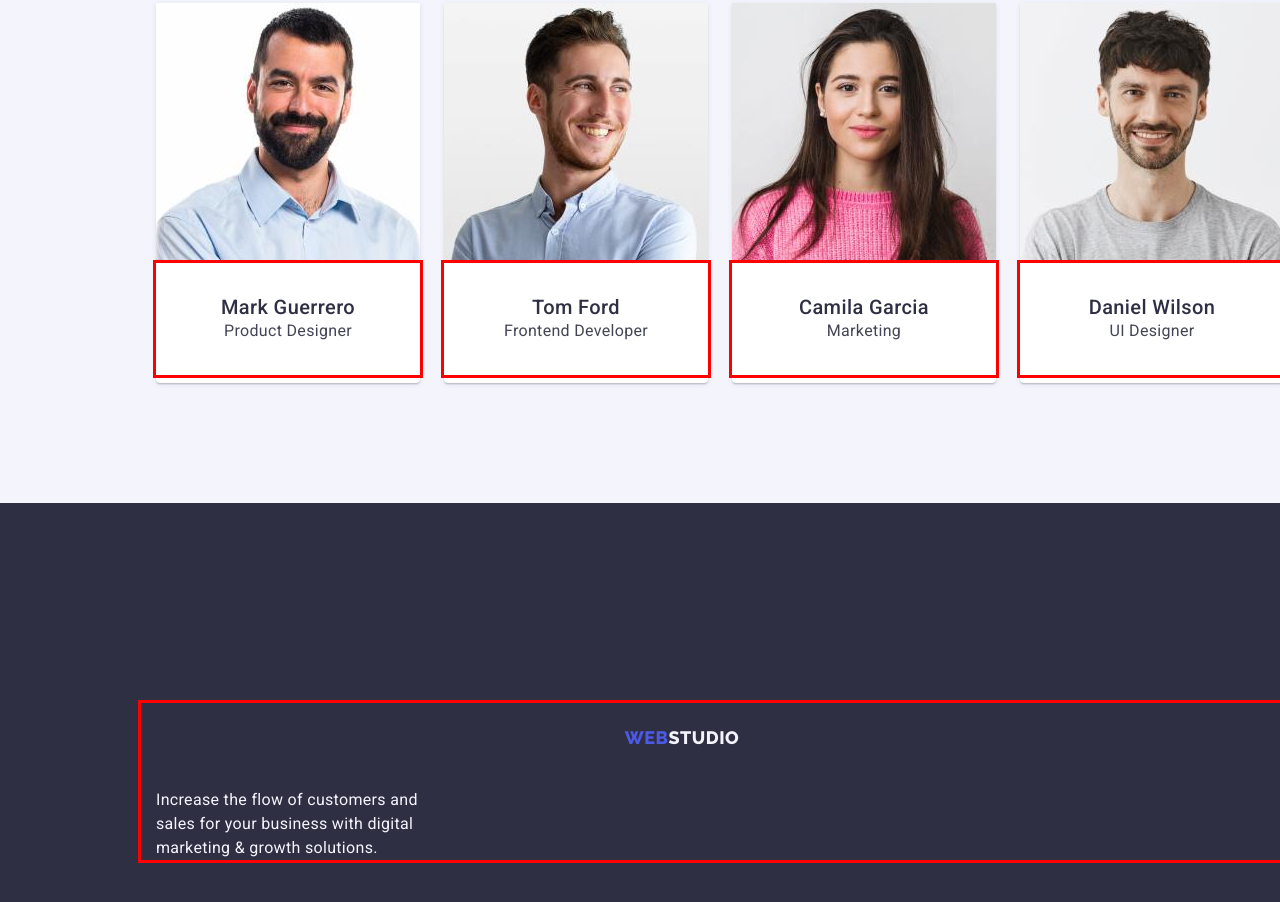
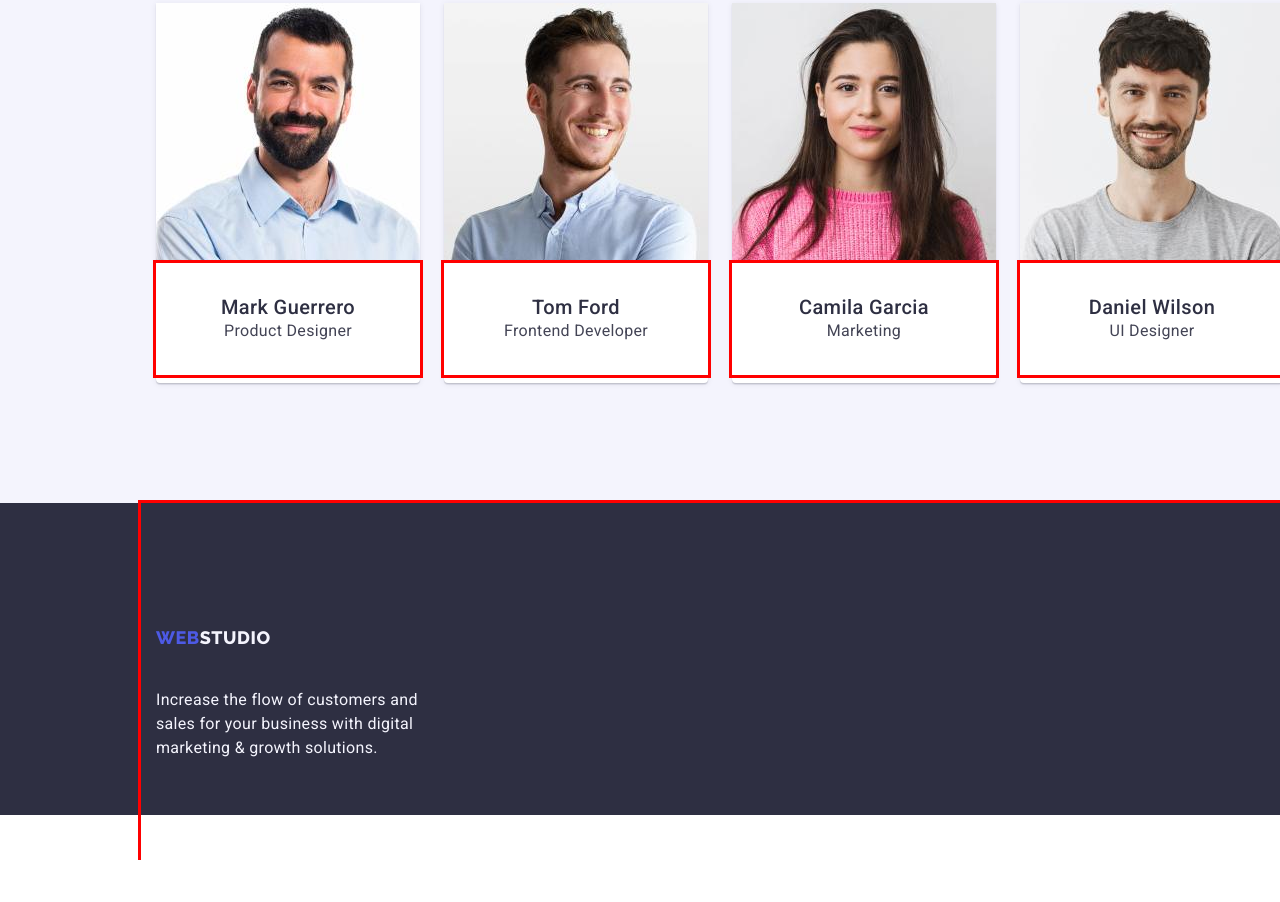
Before and after one commit to Yevhen-L/goit-markup-hw-03, a plain HTML site: page index.html in a window 1280 px wide. Shown: the part 2138-3040 px from the top of the page. After the commit the page ends 2998 px from the top, so only its background shows below. Drawn offline with nearby package versions, Linux system fonts and the light colour scheme.

Commit message:
Update styles.css

```diff
--- a/css/styles.css
+++ b/css/styles.css
@@ -392,21 +392,23 @@ div {
   |============================
 */
 .footer-box {
-  margin-top: 100px;
-
+  margin-top: 0;
+  padding-top: 100px;
+  padding-bottom: 100px;
 }
 .footer {
   background-color: var(--brand-color-navy);
   position: absolute;
   width: 1440px;
-  padding-top: 100px;
-  padding-bottom: 100px;
+  height: 312px;
+  /* padding-top: 100px;
+  padding-bottom: 100px; */
 }
 .logo-footer {
   display: inline-block;
   margin-bottom: 16px;
-  margin-left: 0;
-    text-align: left;
+  margin-right: 1156px;
+  text-align: left;
 }
 .footer-logo-navy {
   color: var(--brand-color-cloud);
```
